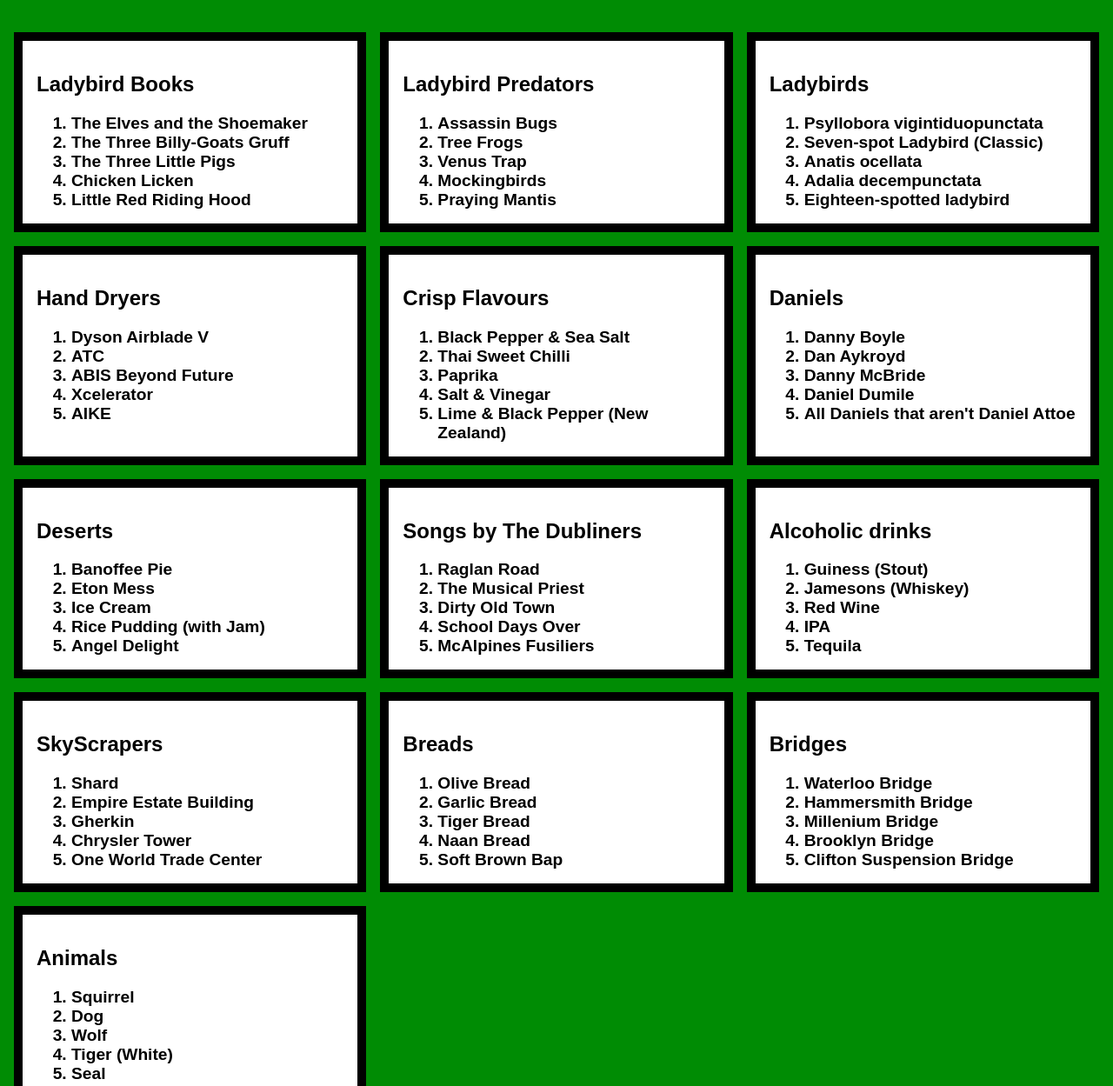
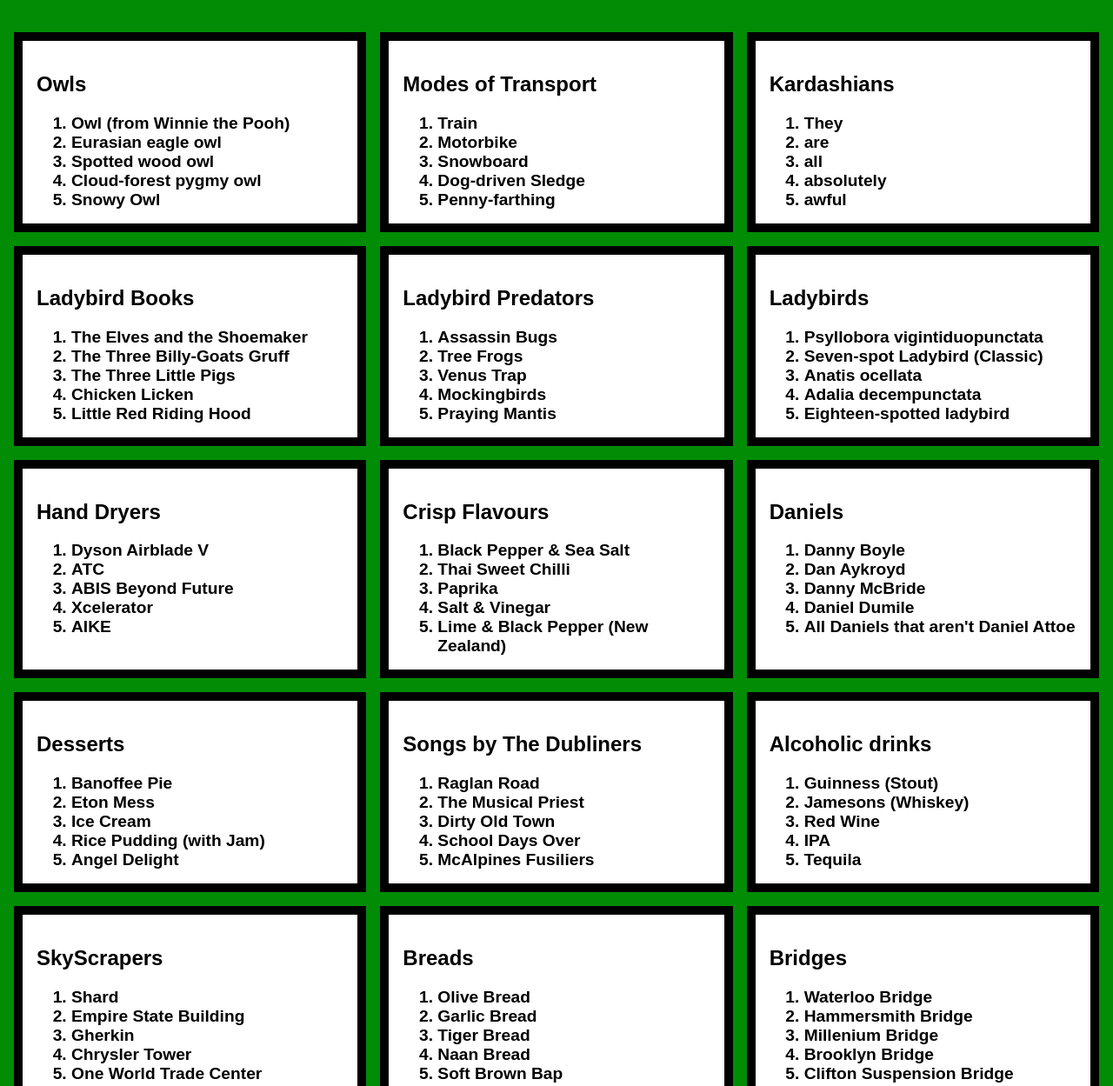
Before and after one commit to aaronjones96/top5, a Gatsby site: page / in a window 1280 px wide. Shown: the part 543-1792 px from the top of the page at 87% size. Built offline with nearby package versions, Linux system fonts and the light colour scheme; Gatsby itself is replaced by a stand-in of ours.

Commit message:
3 top 5s added

```diff
--- a/src/pages/index.js
+++ b/src/pages/index.js
@@ -12,19 +12,23 @@
 
     <ul className="grid">
 
+      <Tile title="Owls" one="Owl (from Winnie the Pooh)" two="Eurasian eagle owl" three="Spotted wood owl" four="Cloud-forest pygmy owl" five="Snowy Owl" />
+      <Tile title="Modes of Transport" one="Train" two="Motorbike" three="Snowboard" four="Dog-driven Sledge" five="Penny-farthing" />
+      <Tile title="Kardashians" one="They" two="are" three="all" four="absolutely" five="awful" />
       <Tile title="Ladybird Books" one="The Elves and the Shoemaker" two="The Three Billy-Goats Gruff" three="The Three Little Pigs" four="Chicken Licken" five="Little Red Riding Hood" />
       <Tile title="Ladybird Predators" one="Assassin Bugs" two="Tree Frogs" three="Venus Trap" four="Mockingbirds" five="Praying Mantis" />
       <Tile title="Ladybirds" one="Psyllobora vigintiduopunctata" two="Seven-spot Ladybird (Classic)" three="Anatis ocellata" four="Adalia decempunctata" five="Eighteen-spotted ladybird" />
       <Tile title="Hand Dryers" one="Dyson Airblade V" two="ATC" three="ABIS Beyond Future" four="Xcelerator" five="AIKE" />
       <Tile title="Crisp Flavours" one="Black Pepper & Sea Salt" two="Thai Sweet Chilli" three="Paprika" four="Salt & Vinegar" five="Lime & Black Pepper (New Zealand)" />
       <Tile title="Daniels" one="Danny Boyle" two="Dan Aykroyd" three="Danny McBride" four="Daniel Dumile" five="All Daniels that aren't Daniel Attoe" />
-      <Tile title="Deserts" one="Banoffee Pie" two="Eton Mess" three="Ice Cream" four="Rice Pudding (with Jam)" five="Angel Delight" />
+      <Tile title="Desserts" one="Banoffee Pie" two="Eton Mess" three="Ice Cream" four="Rice Pudding (with Jam)" five="Angel Delight" />
       <Tile title="Songs by The Dubliners" one="Raglan Road" two="The Musical Priest" three="Dirty Old Town" four="School Days Over" five="McAlpines Fusiliers" />
-      <Tile title="Alcoholic drinks" one="Guiness (Stout)" two="Jamesons (Whiskey)" three="Red Wine" four="IPA" five="Tequila" />
-      <Tile title="SkyScrapers" one="Shard" two="Empire Estate Building" three="Gherkin" four="Chrysler Tower" five="One World Trade Center" />
+      <Tile title="Alcoholic drinks" one="Guinness (Stout)" two="Jamesons (Whiskey)" three="Red Wine" four="IPA" five="Tequila" />
+      <Tile title="SkyScrapers" one="Shard" two="Empire State Building" three="Gherkin" four="Chrysler Tower" five="One World Trade Center" />
       <Tile title="Breads" one="Olive Bread" two="Garlic Bread" three="Tiger Bread" four="Naan Bread" five="Soft Brown Bap" />
       <Tile title="Bridges" one="Waterloo Bridge" two="Hammersmith Bridge" three="Millenium Bridge" four="Brooklyn Bridge" five="Clifton Suspension Bridge" />
       <Tile title="Animals" one="Squirrel" two="Dog" three="Wolf" four="Tiger (White)" five="Seal" />
+
 
     </ul>
 
```
